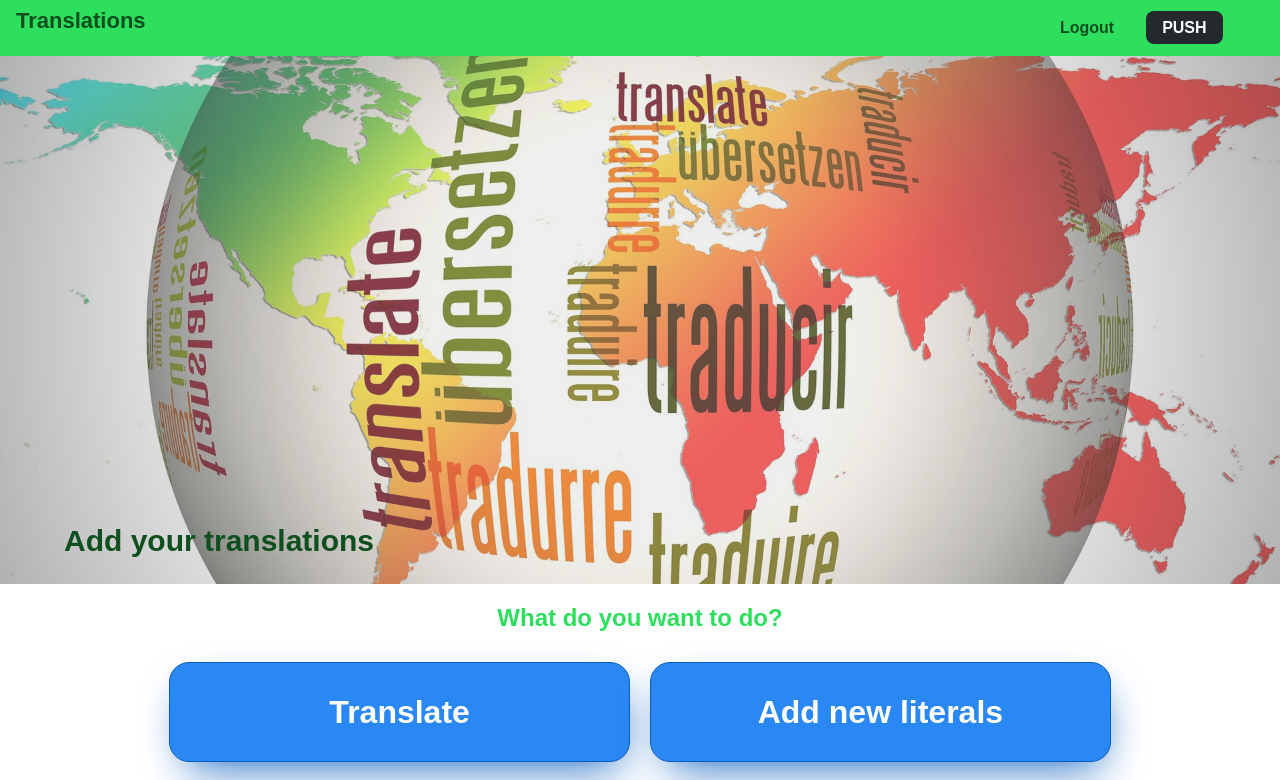
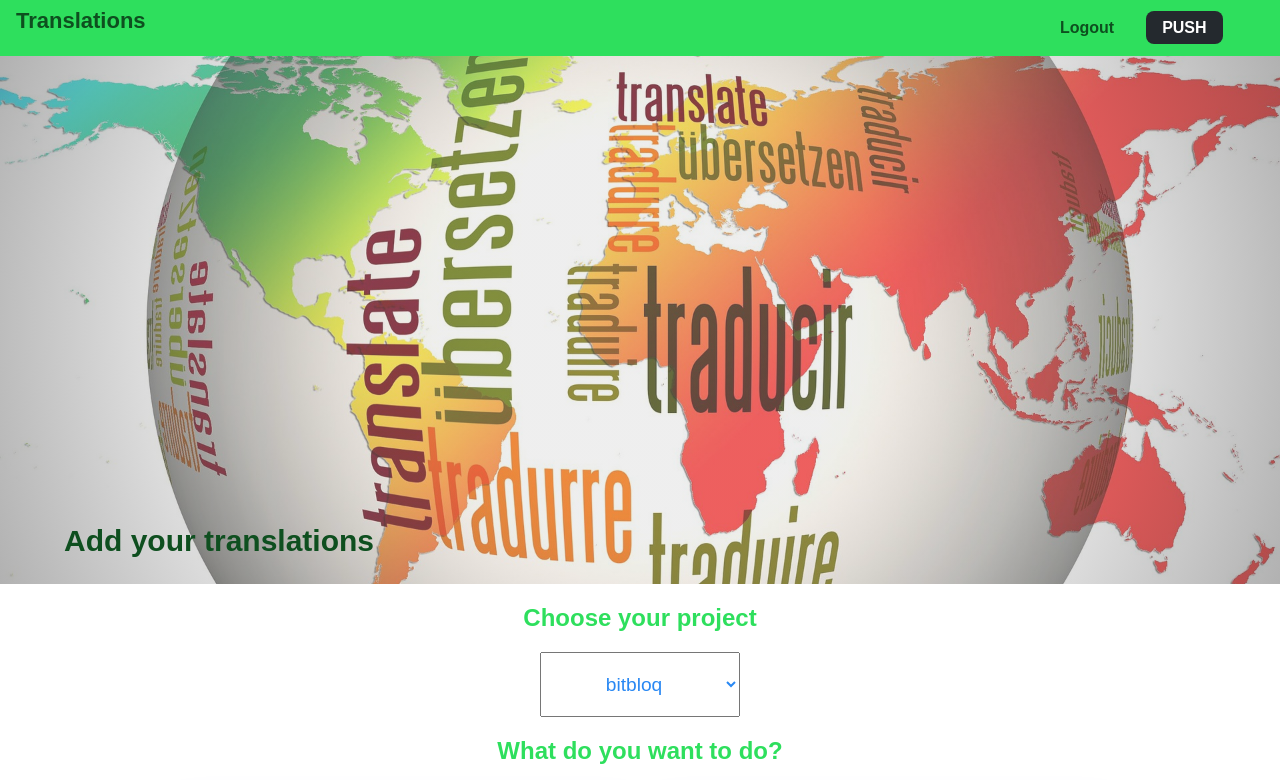
Before and after one commit to carlosmg95/Translations, a React (Create React App) app in the folder frontend/: page / in a window 1280 px wide. Shown: the top 780 px of the page. Built offline with nearby package versions, Linux system fonts and the light colour scheme.

Commit message:
Select a project

```diff
--- a/frontend/src/components/Main/Main.css
+++ b/frontend/src/components/Main/Main.css
@@ -33,3 +33,27 @@
   margin: auto;
   text-align: center;
 }
+
+.projects {
+  width: 100%;
+  display: inline-block;
+  text-align: center;
+}
+
+.select__project {
+  text-align: center;
+}
+
+.select__project select {
+  padding: 20px 15px;
+  width: 200px;
+  margin: auto;
+  display: inline-block;
+  text-align: center;
+  font-size: 1.2rem;
+  color: #2988f3;
+}
+
+.select__project select:focus {
+  outline: none;
+}
--- a/frontend/src/components/Main/Main.tsx
+++ b/frontend/src/components/Main/Main.tsx
@@ -1,12 +1,27 @@
 import React from 'react';
+import './Main.css';
 import Action from './Action/Action';
-import './Main.css';
+import { Project } from '../../types';
 
 interface MainProps {
   actions: [string, string][];
+  projects: Project[];
+  selectProject(event: any): void;
 }
 
 const main: React.FC<MainProps> = (props: MainProps) => {
+  const projects: JSX.Element = (
+    <select onChange={props.selectProject}>
+      {props.projects.map((project: Project) => {
+        return (
+          <option key={project.id} value={project.id}>
+            {project.name}
+          </option>
+        );
+      })}
+    </select>
+  );
+
   const actions: JSX.Element[] = props.actions.map(
     (action: [string, string]): JSX.Element => {
       let text, id: string;
@@ -19,6 +34,10 @@ const main: React.FC<MainProps> = (props: MainProps) => {
       <section className="overview">
         <h1>Add your translations</h1>
       </section>
+      <section id="projects">
+        <h1 className="section-title">Choose your project</h1>
+        <div className="select__project">{projects}</div>
+      </section>
       <section id="actions">
         <h1 className="section-title">What do you want to do?</h1>
         <div className="action__list">{actions}</div>
--- a/frontend/src/containers/App.tsx
+++ b/frontend/src/containers/App.tsx
@@ -1,6 +1,6 @@
 import React, { Component } from 'react';
 import './App.css';
-import { User, Language, Translation, Literal } from '../types';
+import { User, Language, Translation, Literal, Project } from '../types';
 import Header from '../components/Header/Header';
 import Main from '../components/Main/Main';
 import Translate from '../components/Translate/Translate';
@@ -10,18 +10,30 @@ interface AppProps {
   translations: Translation[];
   literals: Literal[];
   languages: Language[];
+  projects: Project[];
 }
 
 interface AppState {
   path: string;
+  projects: Project[];
+  selectedProject: number;
 }
 
 class App extends Component<AppProps, AppState> {
   constructor(props: AppProps) {
     super(props);
     let path: string = window.location.pathname.replace(/\/$/, '');
-    this.state = { path };
+    const projects: Project[] = this.props.projects.filter(
+      (project: Project) =>
+        this.props.user.allowProjects.indexOf(project.id) !== -1,
+    );
+
+    this.state = { path, projects, selectedProject: projects[0].id };
   }
+
+  selectProject = (event: any): void => {
+    this.setState({ selectedProject: event.target.value });
+  };
 
   render() {
     const actions: [string, string][] = this.props.user.admin
@@ -36,7 +48,13 @@ class App extends Component<AppProps, AppState> {
     let body: JSX.Element = <div></div>;
     switch (this.state.path) {
       case '/':
-        body = <Main actions={actions} />;
+        body = (
+          <Main
+            actions={actions}
+            projects={this.state.projects}
+            selectProject={this.selectProject}
+          />
+        );
         break;
       case '/translate':
         body = (
@@ -49,7 +67,13 @@ class App extends Component<AppProps, AppState> {
         );
         break;
       default:
-        body = <Main actions={actions} />;
+        body = (
+          <Main
+            actions={actions}
+            projects={this.state.projects}
+            selectProject={this.selectProject}
+          />
+        );
         break;
     }
 
--- a/frontend/src/index.tsx
+++ b/frontend/src/index.tsx
@@ -3,25 +3,47 @@ import ReactDOM from 'react-dom';
 import './index.css';
 import App from './containers/App';
 import * as serviceWorker from './serviceWorker';
-import { User, Language, Translation, Literal } from './types';
+import { User, Language, Translation, Literal, Project } from './types';
 
 const user: User = {
   admin: true,
   allowLanguages: [1, 2],
+  allowProjects: [1, 2],
 };
+const projects: Project[] = [
+  {
+    id: 1,
+    name: 'bitbloq',
+    languages: [1, 2],
+  },
+  {
+    id: 2,
+    name: 'digicraft',
+    languages: [1, 2],
+  },
+];
 const literals: Literal[] = [
   {
     id: 1,
+    project_id: 1,
     literal: 'landing_welcome',
     as_in: 'as in: WELCOME to my home!',
   },
   {
     id: 2,
+    project_id: 1,
+    literal: 'printer',
+    as_in: 'as in: can you repair my PRINTER?',
+  },
+  {
+    id: 2,
+    project_id: 2,
     literal: 'printer',
     as_in: 'as in: can you repair my PRINTER?',
   },
   {
     id: 3,
+    project_id: 1,
     literal: 'robot',
     as_in: 'as in: a ROBOT has cleaned the kitchen',
   },
@@ -31,12 +53,14 @@ const translations: Translation[] = [
     id: 1,
     lang_id: 1,
     lit_id: 1,
+    project_id: 1,
     translation: 'Bienvenido',
   },
   {
     id: 2,
     lang_id: 1,
     lit_id: 2,
+    project_id: 1,
     translation: 'Impresora',
   },
 ];
@@ -59,6 +83,7 @@ ReactDOM.render(
     literals={literals}
     translations={translations}
     languages={languages}
+    projects={projects}
   />,
   document.getElementById('root'),
 );
```
Also changed, not shown: frontend/src/types.ts (+10 -1 lines).
